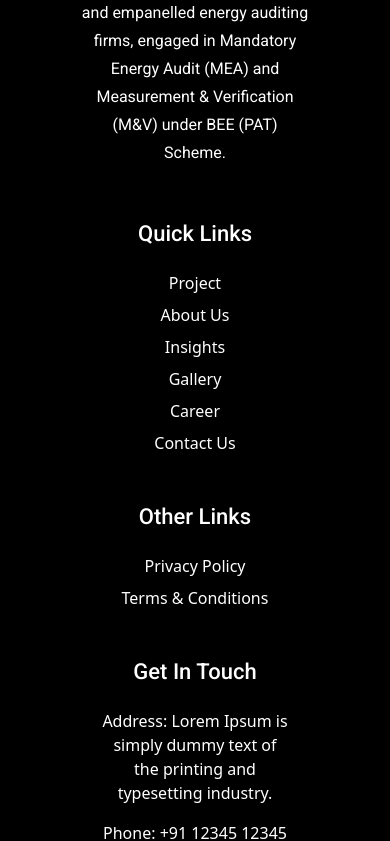
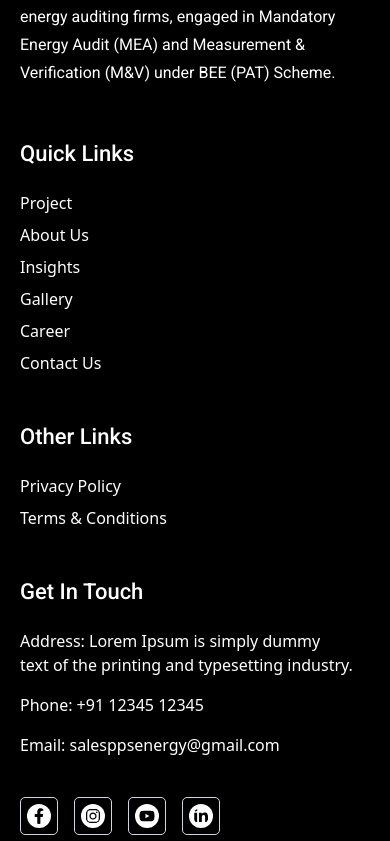
Before and after one commit to vm3techsolutions/ppsenergy, a Next.js app in the folder client/: page /services/energy-audit in a window 390 px wide. Shown: the part 8623-9464 px from the top of the page. Built offline with nearby package versions, Linux system fonts and the light colour scheme.

Commit message:
Updated Contact Us Page || Setmobile view of Contact and Energy Audit Page

```diff
--- a/client/src/app/about-us/MisionVision.jsx
+++ b/client/src/app/about-us/MisionVision.jsx
@@ -16,13 +16,13 @@ export default function MisionVision() {
 
       {/* Mission Box */}
 
-      <div className="bg-[#6C9D2E] text-white p-6 rounded-r-[120px] shadow-md flex flex-col items-center text-center h-fit ">
+      <div className="bg-[#6C9D2E] text-white p-6 rounded-r-[120px] shadow-md flex flex-col items-center text-center h-fit group">
         <Image
           width={50}
           height={50}
           src="/assets/aboutus/Mision.png"
           alt="About Us"
-          className="w-full h-[50px] object-contain "/>
+          className="w-full h-[50px] object-contain transition-transform duration-300 ease-in-out group-hover:scale-110"/>
         <h3 className="title mt-3">Mission</h3>
         <p className="content mt-2">
           To empower industries, businesses, and communities with sustainable
@@ -44,13 +44,13 @@ export default function MisionVision() {
 
       {/* Vision Box */}
 
-      <div className="bg-[#6C9D2E] text-white p-6 rounded-l-[120px] shadow-md flex flex-col text-center lg:mt-[300px] ">
+      <div className="bg-[#6C9D2E] text-white p-6 rounded-l-[120px] shadow-md flex flex-col text-center lg:mt-[300px] group">
         <Image
           width={50}
           height={50}
           src="/assets/aboutus/Vision.png"
           alt="About Us"
-          className="w-full h-[50px] object-contain "/>
+          className="w-full h-[50px] object-contain transition-transform duration-300 ease-in-out group-hover:scale-110"/>
         <h3 className="title mt-3">Vision</h3>
         <p className="content mt-2">
           To empower industries, businesses, and communities with sustainable
--- a/client/src/app/about-us/OurJourney.jsx
+++ b/client/src/app/about-us/OurJourney.jsx
@@ -6,8 +6,8 @@ import { FaAngleDoubleRight } from "react-icons/fa";
 
 export default function OurJourney() {
   return (
-    <section className=''>
-        <div className="text-center mb-10 section mt-[75px]">
+    <section className='section-vertical-padding'>
+        <div className="text-center mb-10 section">
         <h3 className="title text-[#889F2D]">Our Journey</h3>
         <h2 className="center-section-heading">
           EVERY MILESTONE IS A STEP TOWARDS A GREENER FUTURE
@@ -19,20 +19,20 @@ export default function OurJourney() {
  <div className="grid grid-cols-1 sm:grid-cols-2 lg:grid-cols-2 gap-10 ">
 
 {/* Image  */}
-      <div className='relative width-full h-[550px] md:h-[600px] sm:h-[400px] object-cover mr-[30px]'
+      <div className='relative width-full h-[350px] md:h-[600px] sm:h-[400px] object-cover lg:mr-[30px]'
       // style={{ backgroundImage: "url('/assets/aboutus/AboutUsOurJourney.png')" }}
       >
         <Image
-                    width={260}
-                    height={205}
-                    src="/assets/aboutus/AboutUsOurJourney.png"
-                    alt="About Us"
-                    className="w-full h-[550px] object-cover "/>
+        width={260}
+        height={205}
+        src="/assets/aboutus/AboutUsOurJourney.png"
+        alt="About Us"
+        className="w-full h-[350px] lg:h-[550px] object-cover "/>
 
       </div>
 
 {/* Text Area  */}
-      <div className='flex flex-col pr-[80px]'>
+      <div className='flex flex-col  lg:pr-[80px]  ml-2'>
 
         <div>
           <p className='content'>
@@ -41,7 +41,7 @@ export default function OurJourney() {
           </p>
         </div>
 
-        <h3 className="title text-[#889F2D] my-[25px]">Milestones at a Glance:</h3>
+        <h3 className="title text-[#889F2D] my-[10px] lg:my-[25px] ">Milestones at a Glance:</h3>
 
 <div className=' bg-[#f7f7f7] rounded-r-[50px]  flex items-center p-3 w-fit pr-[25px] my-2'>
   <FaAngleDoubleRight className="text-[#7B0000] mr-2 text-xl " />
--- /dev/null
+++ b/client/src/app/contact-us/ContactBanner.jsx
@@ -0,0 +1,10 @@
+import React from 'react'
+
+export default function ContactBanner() {
+  return (
+   <section
+      className="relative h-[450px] md:h-[600px] sm:h-[300px] lg:h-[600px] flex items-center bg-cover bg-center"
+      style={{ backgroundImage: "url('/assets/contact/ContactUsBanner.png')" }}>
+    </section>
+  )
+}
--- /dev/null
+++ b/client/src/app/contact-us/MapAddress.jsx
@@ -0,0 +1,74 @@
+import React from "react";
+import Link from "next/link";
+import { FaFacebookF, FaInstagram, FaYoutube, FaLinkedinIn } from "react-icons/fa";
+import { FaPhone } from "react-icons/fa6";
+import { FaEnvelope } from "react-icons/fa";
+import { FaMapMarkerAlt } from "react-icons/fa";
+import { BiSolidMap } from "react-icons/bi";
+
+export default function MapAddress() {
+  return (
+    <section className="common-section grid grid-cols-1 lg:grid-cols-2 gap-10">
+
+      {/* Map */}
+      <div className="w-full h-[350px] lg:h-[600px]">
+        <iframe
+          src="https://www.google.com/maps/embed?pb=!1m16!1m12!1m3!1d7569.070505351922!2d73.85496849829174!3d18.45939882936651!2m3!1f0!2f0!3f0!3m2!1i1024!2i768!4f13.1!2m1!1sB-403%2C%20Bharti%20Vihar%2C%20S.No-78%2C%20Bharti%20Vidyapith%20Campus%2C%20Katraj%2C%20Pune%20-%20411046!5e0!3m2!1sen!2sin!4v1759912342892!5m2!1sen!2sin"
+          className="w-full h-full border-0 rounded-lg"
+          allowFullScreen
+          loading="lazy"
+          referrerPolicy="no-referrer-when-downgrade"
+        ></iframe>
+
+        {/* <iframe src="https://www.google.com/maps/d/u/0/embed?mid=1HJEG0hbrHDM3k-epT5P4ia95EkKovp4&ehbc=2E312F&noprof=1" width="640" height="600" className="w-full h-full rounded-lg"
+
+          loading="lazy"
+          referrerPolicy="no-referrer-when-downgrade"
+        ></iframe> */}
+      </div>
+
+{/* Adrees Section */}
+      <div className="flex flex-col justify-center gap-y-6 lg:ml-[25px]">
+
+        <div className="flex gap-2 lg:gap-6 group">
+            <div className="border-[2px] h-fit rounded-[5px] mt-[5px]">
+            <FaPhone className="text-[#7B0000] text-[25px] lg:text-[40px] p-1 transition-transform duration-300 ease-in-out group-hover:scale-110" />
+            </div>
+            <div className="flex flex-col gap-y-2">
+                <p className="content"><span className="contact-heading">Office Email Id :</span> office@ppsenergy.in</p>
+                <p className="content"><span className="contact-heading">Dr. Ravi Deshmukh :</span> ravi@ppsenergy.in</p>
+            </div>
+        </div>
+
+
+
+        <div className="flex gap-2 lg:gap-6 group">
+            <div className="border-[2px] h-fit rounded-[5px] mt-[5px]">
+            <FaEnvelope  className="text-[#7B0000]  text-[25px] lg:text-[40px]   p-1 transition-transform duration-300 ease-in-out group-hover:scale-110"/></div>
+            <div className="flex flex-col gap-y-2">
+                <p className="content"><span className="contact-heading">Office Phone :</span> +91-20-25230134 </p>
+                <p className="content"><span className="contact-heading">Dr. Ravi Deshmukh :</span> +91-8308327696</p>
+            </div>
+        </div>
+
+
+
+        <div className="flex gap-2 lg:gap-6 group">
+            <div className="border-[2px] h-fit rounded-[5px] mt-[5px]">
+                <FaMapMarkerAlt className="text-[#7B0000]  text-[25px] lg:text-[40px]  p-1  transition-transform duration-300 ease-in-out group-hover:scale-110" />
+            </div>
+
+            <div className="flex flex-col gap-y-2">
+                <p className="content"><span className="contact-heading">Regd. Office :</span> B-403, Bharti Vihar, S.No-78, Bharti Vidyapith Campus, Katraj, Pune - 411046</p>
+                <p className="content"><span className="contact-heading">Office Address :</span> 18, 3rd Floor, Ashirwad Building, Girish Society, Warje, Pune - 411058</p>
+                <p className="content"><span className="contact-heading">Corporate Office :</span> BAIF Bhavan, Dr. Manibhai Desai Nagar, Warje, Pune - 411058</p>
+            </div>
+        </div>
+
+      </div>
+
+
+
+    </section>
+  );
+}
--- /dev/null
+++ b/client/src/app/contact-us/page.js
@@ -0,0 +1,14 @@
+import React from 'react'
+import ContactBanner from './ContactBanner'
+import RequestAQuote from '../home/RequestAQuote'
+import MapAddress from './MapAddress'
+
+export default function page() {
+  return (
+    <>
+    <ContactBanner/>
+    <RequestAQuote/>
+    <MapAddress/>
+    </>
+  )
+}
--- a/client/src/app/globals.css
+++ b/client/src/app/globals.css
@@ -33,6 +33,12 @@
   font-weight: 400;
   font-size: 16x;
   /* padding: 5px 0 5px 0; */
+}
+
+.contact-heading{
+  font-family: var(--font-roboto), sans-serif;
+  font-weight:500;
+  font-size: 22x;
 }
 
 .title {
--- a/client/src/app/services/energy-audit/EnergyAuditBottomBanner.jsx
+++ b/client/src/app/services/energy-audit/EnergyAuditBottomBanner.jsx
@@ -3,7 +3,7 @@ import Image from 'next/image'
 
 export default function EnergyAuditBottomBanner() {
   return (
-    <section className="relative h-[450px] md:h-[600px] sm:h-[300px] lg:h-[600px] flex items-start bg-cover bg-center justify-center my-10 lg:mt-[25px] lg:mb-[60px]"
+    <section className="relative h-[450px] md:h-[600px] sm:h-[300px] lg:h-[600px] flex items-start bg-cover bg-center object-center justify-center my-10 lg:mt-[25px] lg:mb-[60px]"
       style={{ backgroundImage: "url('/assets/services/energyAudit/EnergyAuditBottomSectionBanner.png')" }}>
 
       </section>
--- a/client/src/component/footer/Footer.jsx
+++ b/client/src/component/footer/Footer.jsx
@@ -8,9 +8,9 @@ export default function Footer() {
   return (
     <section className=" flex flex-col bg-[#000000] ">
 
-<div className='  grid grid-cols-1 sm:grid-cols-1 lg:grid-cols-4 gap-10  mt-6 text-center lg:text-left px-[80px] pb-[35px] pt-[20px]'>
+<div className='  grid grid-cols-1 sm:grid-cols-1 lg:grid-cols-4 gap-10 mt-10 section'>
 {/* Column 1 */}
-      <div className="flex flex-col justify-evenly md:mr-10 lg:mr-20 items-center lg:items-start">
+      <div className="flex flex-col justify-evenly  ">
 
         <Link href="/">
         <Image
@@ -18,23 +18,22 @@ export default function Footer() {
           alt="Logo"
           width={170}
           height={42}
-          className="cursor-pointer bg-[#ffffff] p-4"
-        />
+          className="cursor-pointer bg-[#ffffff] p-4"/>
         </Link>
 
-      <p className="text-[#ffffff] content" >We are one of the accredited and empanelled energy auditing firms, engaged in Mandatory Energy Audit (MEA) and Measurement & Verification (M&V) under BEE (PAT) Scheme.</p>
+       <p className="text-[#ffffff] content mt-2" >We are one of the accredited and empanelled energy auditing firms, engaged in Mandatory Energy Audit (MEA) and Measurement & Verification (M&V) under BEE (PAT) Scheme.</p>
        </div>
 
 {/* Column 2 */}
-      <div className="flex flex-col  ">
+      <div className="flex flex-col  lg:ml-10">
         <h3 className="text-[#ffffff]  title">Quick Links</h3>
         <ul className="list-none  text-white text-base space-y-2 mt-4">
-        <li>Project</li>
-        <li>About Us</li>
-        <li>Insights</li>
-        <li>Gallery</li>
-        <li>Career</li>
-        <li>Contact Us</li>
+        <li><Link href="/projects">Project</Link></li>
+        <li><Link href="/about-us">About Us</Link></li>
+        <li><Link href="/insights">Insights</Link></li>
+        <li><Link href="/gallery">Gallery</Link></li>
+        <li><Link href="/career">Career</Link></li>
+        <li><Link href="/contact-us">Contact Us</Link></li>
         </ul>
       </div>
 
@@ -42,58 +41,50 @@ export default function Footer() {
       <div className="flex flex-col  ">
         <h3 className="text-[#ffffff] title">Other Links</h3>
         <ul className="list-none  text-white text-base space-y-2 mt-4">
-        <li>Privacy Policy</li>
-        <li>Terms & Conditions</li>
+        <li><Link href="/privacy-policy">Privacy Policy</Link></li>
+        <li><Link href="/terms-and-conditions">Terms & Conditions</Link></li>
         </ul>
       </div>
 
 {/* Column 4 */}
       <div className='flex flex-col  justify-between '>
-        <div className=' text-[#ffffff]  mb-6 pl-[20px] pr-[20px] lg:pl-[0px] lg:pr-[0px]'>
+      <div className=' text-[#ffffff]  mb-6'>
       <h3 className="text-[#ffffff] title">Get In Touch</h3>
 
       <div className='flex gap-4 mb-4 mt-4'>
-
       <p>Address: Lorem Ipsum is simply dummy text of the printing and typesetting industry.</p>
       </div>
 
       <div className=' mb-4 mt-2'>
-          <p>Phone: +91 12345 12345</p>
-
+      <p><Link href="Phone: +91 12345 12345">Phone: +91 12345 12345</Link></p>
       </div>
 
       <div className=' mb-4 mt-2 '>
-            <p>Email: salesppsenergy@gmail.com</p>
-
+      <p><Link href="Email: salesppsenergy@gmail.com">Email: salesppsenergy@gmail.com</Link></p>
       </div>
       </div>
 
-        <div className="flex  gap-4  text-[#000000] text-2xl text-center justify-center lg:justify-start ">
-          <div className='border border-gray-300 rounded-[5px] p-1.5'>  <Link href="#"><FaFacebookF className=" rounded-full bg-[#ffffff]  p-1" /></Link>
+      <div className="flex  gap-4  text-[#000000] text-2xl justify-items-start mb-[30px] ">
+      <div className='border border-gray-300 rounded-[5px] p-1.5 group'>  <Link href="#"><FaFacebookF className=" rounded-full bg-[#ffffff]  p-1 transition-transform duration-300 ease-in-out group-hover:scale-110" /></Link>
       </div>
 
-          <div className='border border-gray-300 rounded-[5px] p-1.5'>
-            <Link href="#"><FaInstagram className=" rounded-full bg-[#ffffff]  p-1" /></Link>
+      <div className='border border-gray-300 rounded-[5px] p-1.5 group '>
+      <Link href="#"><FaInstagram className=" rounded-full bg-[#ffffff]  p-1 transition-transform duration-300 ease-in-out group-hover:scale-110"  /></Link>
       </div>
 
-          <div className='border border-gray-300 rounded-[5px] p-1.5'>
-            <Link href="#"><FaYoutube className=" rounded-full bg-[#ffffff]  p-1" /></Link>
+      <div className='border border-gray-300 rounded-[5px] p-1.5 group'>
+      <Link href="#"><FaYoutube className=" rounded-full bg-[#ffffff]  p-1 transition-transform duration-300 ease-in-out group-hover:scale-110" /></Link>
       </div>
 
-          <div className='border border-gray-300 rounded-[5px] p-1.5'>
-            <Link href="#"><FaLinkedinIn className=" rounded-full bg-[#ffffff]  p-1" /></Link>
+      <div className='border border-gray-300 rounded-[5px] p-1.5 group'>
+      <Link href="#"><FaLinkedinIn className=" rounded-full bg-[#ffffff]  p-1 transition-transform duration-300 ease-in-out group-hover:scale-110" /></Link>
+      </div>
+      </div>
+      </div>
       </div>
 
-          </div>
-
-      </div>
-
-</div>
-
-<div className='text-center text-[#ffffff] bg-[#7B0000] py-1 '>
-  <p className='py-2'>Designed & Development By: <Link href="https://vm3techsolution.com/plans/?v=212bd1cfe3fb"
-   target="_blank">VM3 Tech Solutions LLP</Link> </p>
-</div>
+      <div className='text-center text-[#ffffff] bg-[#7B0000] py-1 section '>
+      <p className='py-2 '>Designed & Development By: <Link href="https://vm3techsolution.com/plans/?v=212bd1cfe3fb" target="_blank">VM3 Tech Solutions LLP</Link> </p></div>
     </section>
 
   )
--- a/client/src/component/header/Header.jsx
+++ b/client/src/component/header/Header.jsx
@@ -26,7 +26,7 @@ export default function Header() {
     { href: "/insights", label: "Insights" },
     { href: "/gallery", label: "Gallery" },
     { href: "/career", label: "Career" },
-    { href: "/contact", label: "Contact Us" },
+    { href: "/contact-us", label: "Contact Us" },
   ];
 
   return (
```
Also changed, not shown: client/src/app/about-us/Team.jsx (+20 -20 lines), client/public/assets/contact/ContactUsBanner.png (added). Lines whose indentation alone changed are shown as unchanged.
